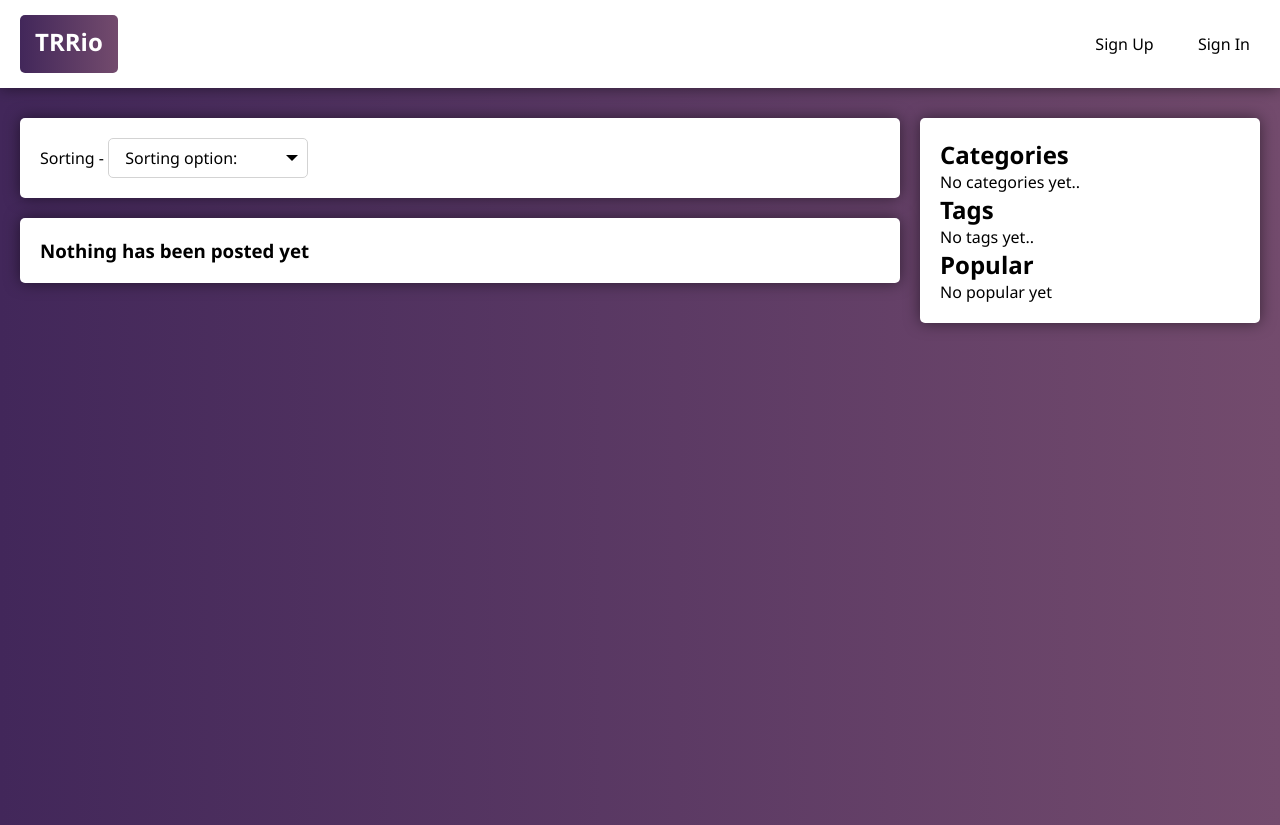
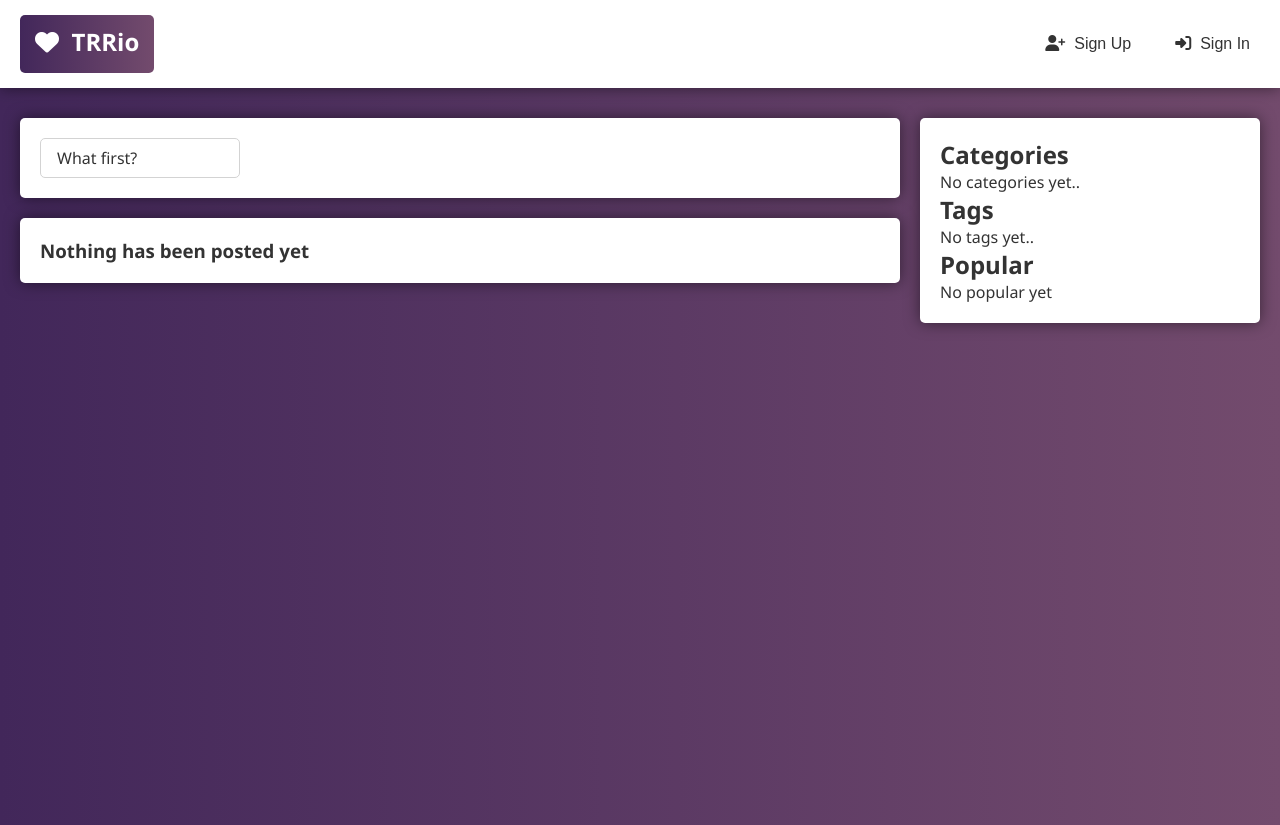
Before and after one commit to Wasth/djblog, a Django app: page / in a window 1280 px wide. Run offline with Django 3.2, Linux system fonts and the light colour scheme; data that the repository does not hold is empty; some libraries are stand-ins or nearby versions.

Commit message:
lil stylish fixes and fa icons for different stuff

```diff
--- a/blog/static/blog/css/select.css
+++ b/blog/static/blog/css/select.css
@@ -23,20 +23,18 @@
 /* Style the arrow inside the select element: */
 .select-selected:after {
     position: absolute;
-    content: "";
-    top: 17px;
-    right: 10px;
-    /*margin-right: 3px;*/
-    width: 0;
-    height: 0;
-    border: 6px solid transparent;
-    border-color: #000 transparent transparent transparent;
+    content: "\f0dc";
+    top: 12px;
+    right: 12px;
+    font-weight: 900;
+    font-family: "Font Awesome 5 Pro";
 }
 
 /* Point the arrow upwards when the select box is open (active): */
 .select-selected.select-arrow-active:after {
-    border-color: transparent transparent #000 transparent;
-    top: 7px;
+    /*border-color: transparent transparent #000 transparent;*/
+    color: gray;
+    /*top: 7px;*/
 }
 .select-selected.select-arrow-active {
     border-radius: 0;
@@ -45,7 +43,7 @@
 }
 /* style the items (options), including the selected item: */
 .select-items div, .select-selected {
-    color: #000;
+    color: #333333;
     padding: 8px 16px;
     padding-right: 30px;
     border: 1px solid transparent;
--- a/blog/static/blog/css/style.css
+++ b/blog/static/blog/css/style.css
@@ -1,7 +1,10 @@
 *, *:after, *:before {
     padding: 0;
     margin: 0;
+}
+body {
     font-family: "Segoe UI", sans-serif;
+    color: #333333;
 }
 
 .container {
@@ -20,7 +23,7 @@ button {
     padding: 10px;
     border: 1px solid #bbbaba;
     background: #fff;
-    color: #000000;
+    color: #333333;
     font-size: 1rem;
     border-radius: 5px;
     cursor: pointer;
@@ -114,6 +117,16 @@ select {
     width: 300px;
     margin-left: 20px;
 }
+.sidebar .category:before {
+    display: inline-block;
+    content: '\25B6';
+    margin-right: 5px;
+    color: #503358;
+}
+.sidebar .category a {
+    text-decoration: none;
+    color: #333333;
+}
 .sidebar .tag {
     background-color: #fff;
     border: 1px solid lightgray;
@@ -124,7 +137,7 @@ select {
     border-color: #503358;
 }
 .sidebar .tag a {
-    color: black;
+    color: #333333;
     text-decoration: none;
 }
 .sidebar .tag.selected a {
@@ -151,7 +164,7 @@ select {
 /*    font-size: 1rem;*/
 /*}*/
 .logo-block a {
-    color: #000;
+    color: #333333;
 }
 .logo-block h1 {
     padding: 15px;
@@ -225,11 +238,11 @@ select {
 
 .post .left a {
     text-decoration: none;
-    color: #000;
+    color: #333333;
 }
 
 .post .right {
-    width: 176px;
+    width: 205px;
     text-align: right;
     color: gray;
 }
@@ -242,12 +255,12 @@ select {
 
 
 .tag {
-    padding: 5px;
     display: inline-block;
     border-radius: 5px;
     background-color: #503358;
     color: #fff;
-
+    padding: 5px 10px;
+    padding-top: 3px;
 }
 
 .pagination {
--- a/blog/templates/blog/base.html
+++ b/blog/templates/blog/base.html
@@ -7,32 +7,33 @@
     {% load static %}
     <link rel="stylesheet" href="{% static 'blog/css/style.css' %}">
     <link rel="stylesheet" href="{% static 'blog/css/select.css' %}">
+    <script src="https://kit.fontawesome.com/8b93f2423e.js" crossorigin="anonymous"></script>
 </head>
 <body>
 <div class="wrapper">
     <div class="header">
         <div class="container">
-            <div class="logo-block"><a href="/"><h1>TRRio</h1></a></div>
+            <div class="logo-block"><a href="/"><h1><i class="fas fa-heart"></i>&nbsp;&nbsp;TRRio</h1></a></div>
             <div class="menu-block">
                 {% if user.is_authenticated %}
                     <a href="#">
-                        <button class='b0'>Profile({{ user.username }})</button>
+                        <button class='b0'><i class="fas fa-user"></i>&nbsp;&nbsp;Profile({{ user.username }})</button>
                     </a>
                     <a href="{% url 'myposts' %}">
-                        <button class='b0'>My posts</button>
+                        <button class='b0'><i class="fas fa-clone"></i>&nbsp;&nbsp;My posts</button>
                     </a>
                     <a href="{% url 'newpost' %}">
-                        <button class='b0'>Create post</button>
+                        <button class='b0'><i class="fas fa-plus"></i>&nbsp;&nbsp;Create post</button>
                     </a>
                     <a href="{% url 'logout' %}">
-                        <button class='b0'>Log out</button>
+                        <button class='b0'><i class="fas fa-sign-out-alt"></i>&nbsp;&nbsp;Log out</button>
                     </a>
                 {% else %}
                     <a href="{% url 'signup' %}">
-                        <button class='b0'>Sign Up</button>
+                        <button class='b0'><i class="fas fa-user-plus"></i>&nbsp;&nbsp;Sign Up</button>
                     </a>
                     <a href="{% url 'signin' %}">
-                        <button class='b0'>Sign In</button>
+                        <button class='b0'><i class="fas fa-sign-in-alt"></i>&nbsp;&nbsp;Sign In</button>
                     </a>
                 {% endif %}
             </div>
@@ -49,7 +50,7 @@
                     <h2>Categories</h2>
                     <div>
                         {% for c in categories %}
-                            <p><a href="">{{ c.name }}</a></p>
+                            <p class='category'><a href="">{{ c.name }}</a></p>
                         {% empty %}
                             <p>No categories yet..</p>
                         {% endfor %}
--- a/blog/templates/blog/index.html
+++ b/blog/templates/blog/index.html
@@ -8,10 +8,9 @@
 {% block content %}
     <div class="post-panel">
         <form action="">
-            Sorting -
             <div class="custom-select">
                 <select name="s" id="">
-                    <option selected="true" value="1">Sorting option:</option>
+                    <option selected="true" value="1">What first?</option>
                     <option value="views">Most viewed</option>
                     <option value="new">By new</option>
                 </select>
@@ -32,8 +31,8 @@
                     </a>
                 </div>
                 <div class="right">
-                    <p>{{ post.pub_date }}</p>
-                    <p>by {{ post.author.username }}</p>
+                    <p><i class="fas fa-clock"></i> {{ post.pub_date|date:"F j, Y, H:m" }}</p>
+                    <p><i class="fas fa-user-edit"></i> {{ post.author.username }}</p>
                 </div>
                 <div class="bottom">
                     <p>
@@ -41,7 +40,7 @@
                             <span class="tag">#{{ tag.name }}</span>
                         {% endfor %}
                     </p>
-                    <p>{{ post.views }}</p>
+                    <p><i class="fas fa-eye"></i>&nbsp;&nbsp;{{ post.views }}</p>
                 </div>
             </div>
         </div>
```
